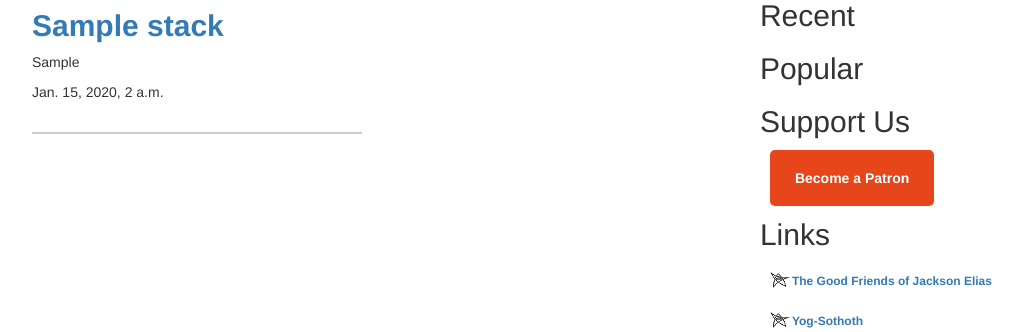
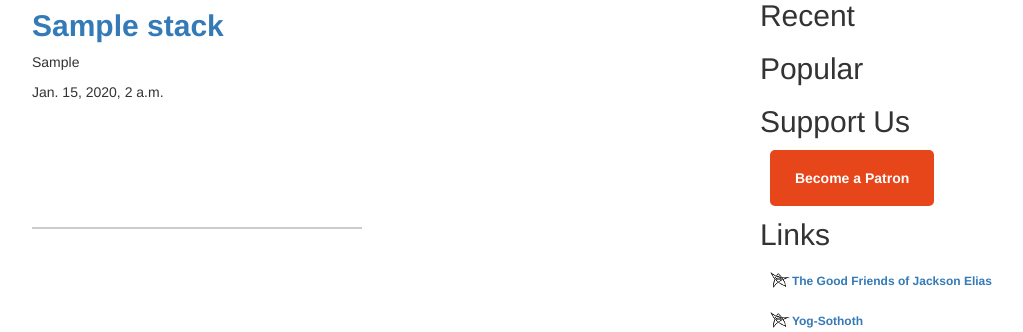
Before and after one commit to bane138/nonhumanuser, a Django app: page /library/ in a window 1280 px wide. Shown: the part 314-646 px from the top of the page, without its empty margins (108-1131 px from the left). Run offline with Django 3.2, Linux system fonts and the light colour scheme; tables that the repository leaves empty hold one stand-in row (Sample ...); some libraries are stand-ins or nearby versions.

Commit message:
change style of library center

```diff
--- a/templates/library/index.html
+++ b/templates/library/index.html
@@ -12,7 +12,7 @@
 	<ul class="content-list">
 	{% for stack in stacks %}
 		<li class="content-list-item">
-			<div class="center">
+			<div class="grid-center">
 				<h2><a href="{{ stack.slug }}">{{ stack.name }}</a></h2>
 				<p>{{ stack.tagline }}</p>
 				<p>{{ stack.created_date }}</p>
```
